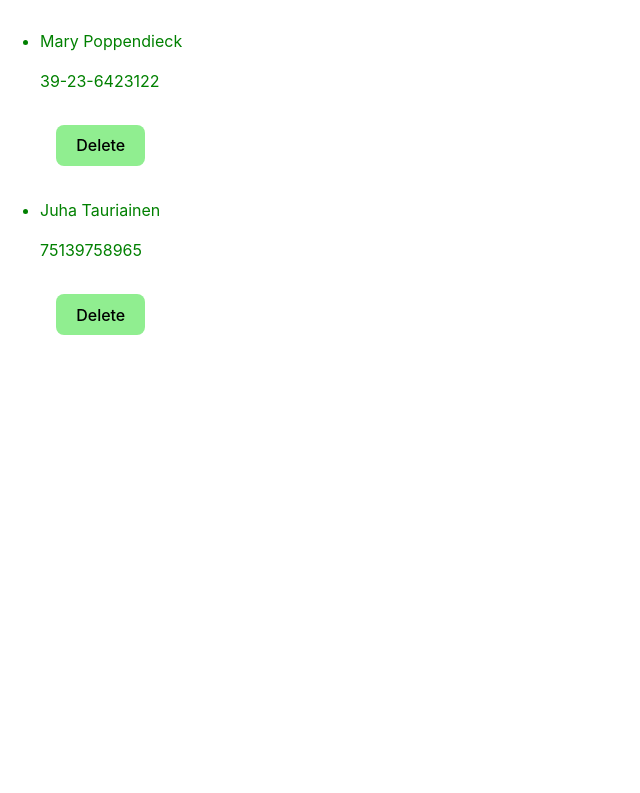
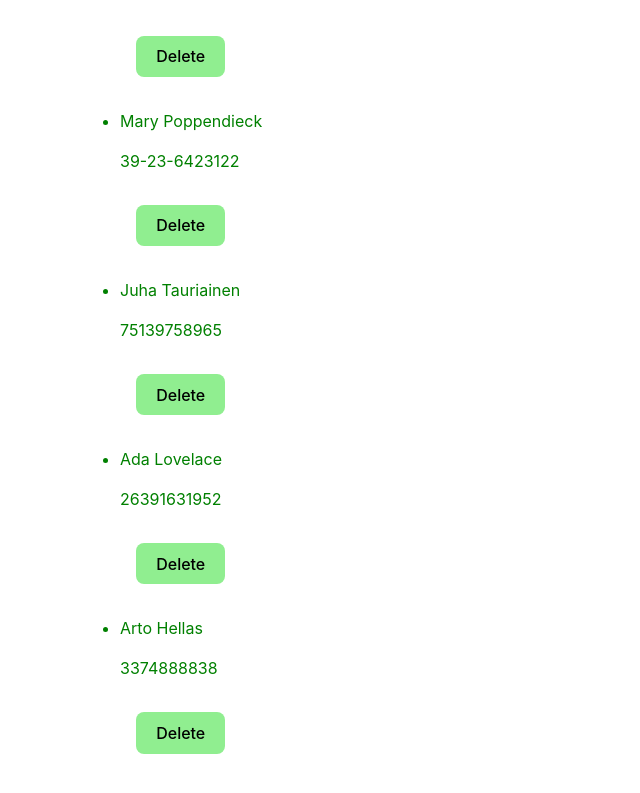
Before and after one commit to Madhusmitamis/05-phonebook, a React (Vite) app: page / in a window 1280 px wide. Shown: the part 513-1306 px from the top of the page, without its empty margins (0-640 px from the left). Before the commit the page ends 880 px from the top, so only its background shows below. Built offline with nearby package versions, Linux system fonts and the light colour scheme; data requests are answered from the project's data file.

Commit message:
little change in css

```diff
--- a/db.json
+++ b/db.json
@@ -14,6 +14,16 @@
       "id": "2b8d",
       "name": "Juha Tauriainen",
       "number": "75139758965"
+    },
+    {
+      "id": "5460",
+      "name": "Ada Lovelace",
+      "number": "26391631952"
+    },
+    {
+      "id": "a426",
+      "name": "Arto Hellas",
+      "number": "3374888838"
     }
   ]
 }
--- a/src/index.css
+++ b/src/index.css
@@ -23,7 +23,7 @@ a:hover {
 }
 
 body {
-  margin: 0;
+  margin: 5rem;
   display: flex;
   place-items: center;
   min-width: 320px;
```
